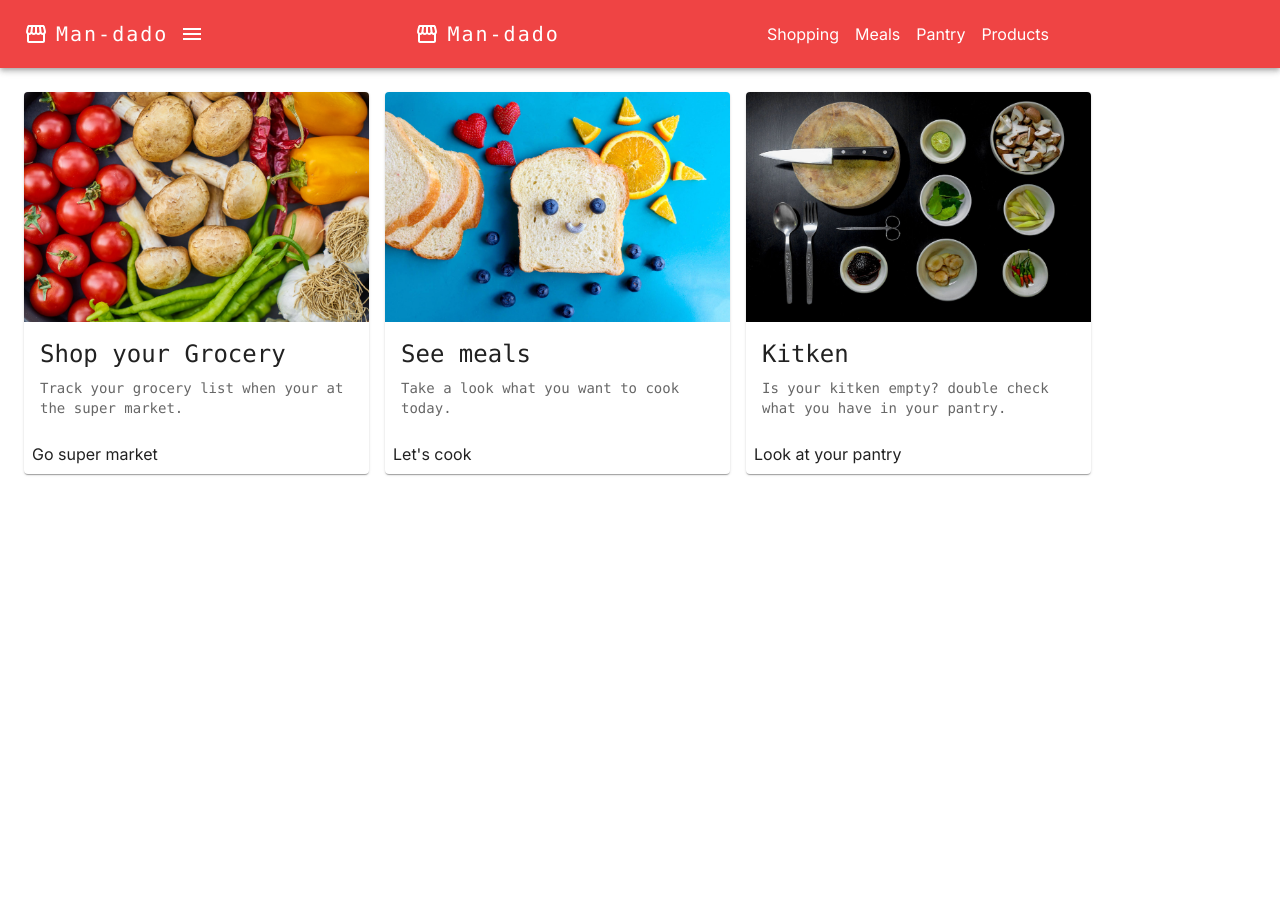
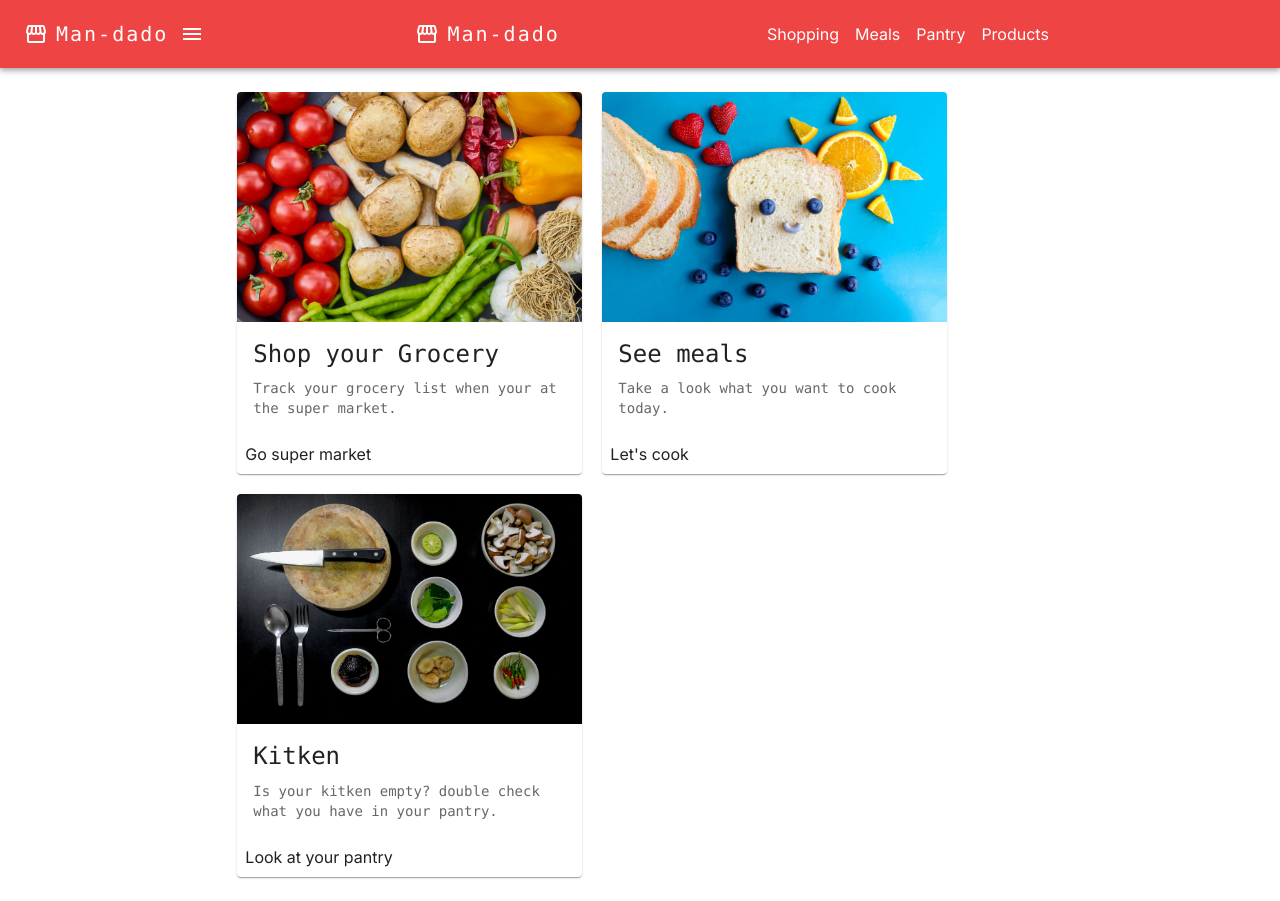
Before and after one commit to beto2do/mandado, a Next.js app: page /login in a window 1280 px wide. Before the commit the page ends 800 px from the top, so only its background shows below. Built offline with nearby package versions, Linux system fonts and the light colour scheme.

Commit message:
add grid in dashboard

```diff
--- a/src/app/[lang]/layout.tsx
+++ b/src/app/[lang]/layout.tsx
@@ -5,6 +5,7 @@ import "./globals.css";
 import { GlobalNavBar, GlobalSnackbar } from "@/components/common";
 import { i18n } from "../../../i18n-config";
 import CustomThemeProvider from "@/theme/provider";
+import Grid from "@mui/material/Unstable_Grid2";
 
 export async function generateStaticParams() {
   return i18n.locales.map((locale) => ({ lang: locale }));
@@ -32,7 +33,11 @@ export default function RootLayout({
         <body className={inter.className}>
           <CustomThemeProvider>
             <GlobalNavBar />
-            <main className="m-6">{children}</main>
+            <Grid container justifyContent="center">
+              <Grid xs={12} md={8}>
+                <main className="flex justify-start flex-wrap gap-5 m-6">{children}</main>
+              </Grid>
+            </Grid>
             {modal}
             <GlobalSnackbar />
           </CustomThemeProvider>
--- a/src/app/[lang]/page.tsx
+++ b/src/app/[lang]/page.tsx
@@ -1,5 +1,5 @@
 import { Tile } from "@/models";
-import { DashboardTile } from "@/components/common";
+import { Dashboard } from "@/components/common";
 import { getDictionary } from "../../../get-dictionary";
 import { Locale } from "../../../i18n-config";
 
@@ -11,8 +11,6 @@ export default async function IndexPage({
   const dictionary = await getDictionary(lang);
   const tiles: Tile[] = dictionary.dashboard.tiles as Tile[];
 
-  const markupTiles = tiles.map((tile: Tile) => {
-    return <DashboardTile key={tile.title} tile={tile}></DashboardTile>;
-  });
-  return <div className="flex gap-4">{markupTiles}</div>;
+
+  return (<Dashboard tiles={tiles}></Dashboard>);
 }
--- /dev/null
+++ b/src/components/common/dashboard.tsx
@@ -0,0 +1,17 @@
+import { Tile } from "@/models";
+import { DashboardTile } from "@/components/common";
+
+export function Dashboard({ tiles }:{ tiles: Tile[] }) {
+
+    const markupTiles = tiles.map((tile: Tile) => {
+        return (
+            <DashboardTile key={tile.title} tile={tile}></DashboardTile>
+        );
+      });
+
+      return (
+      <>
+        {markupTiles}
+        </>
+    )
+}
--- a/src/components/common/index.tsx
+++ b/src/components/common/index.tsx
@@ -11,3 +11,4 @@ export * from "./global-snackbar";
 export * from "./logo-app";
 export * from "./nav-menu";
 export * from "./hamburger-menu";
+export * from "./dashboard"
```
